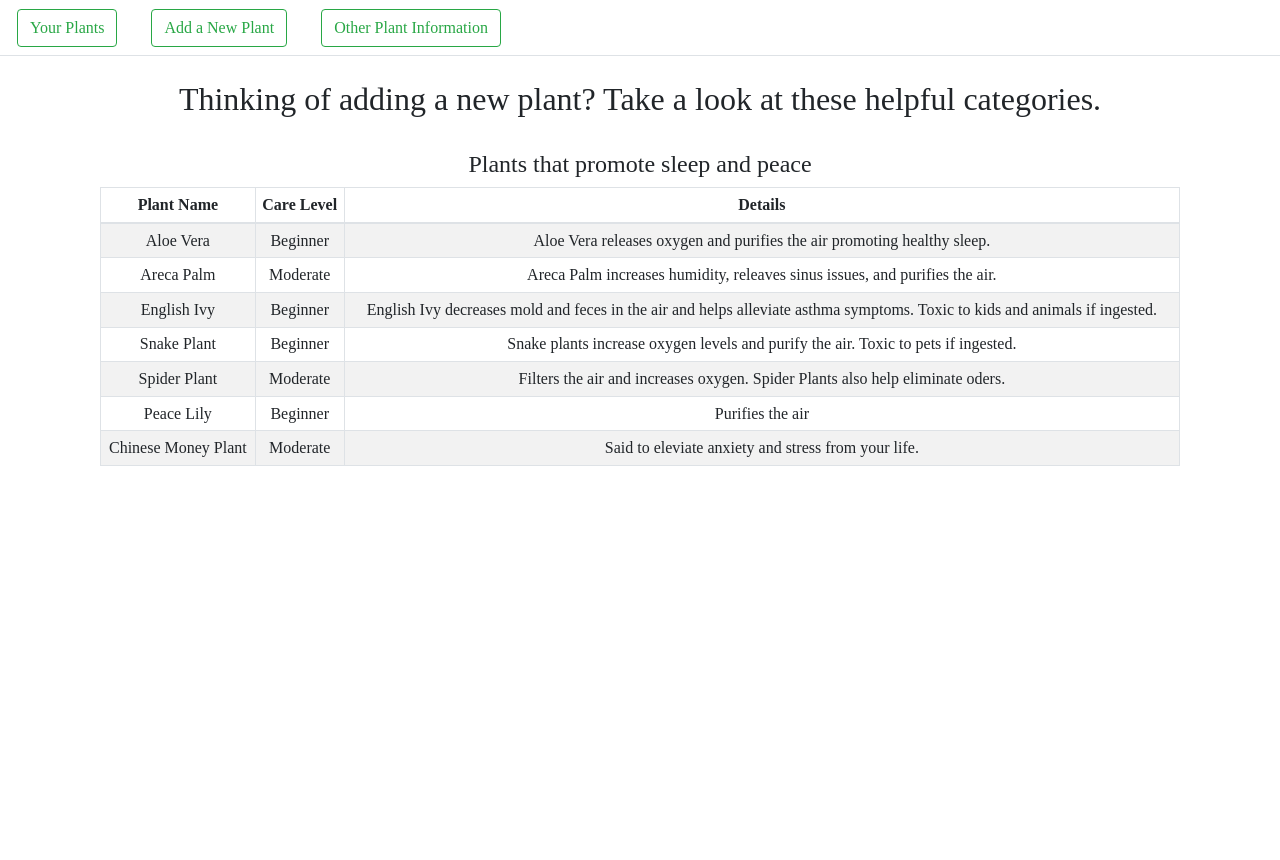
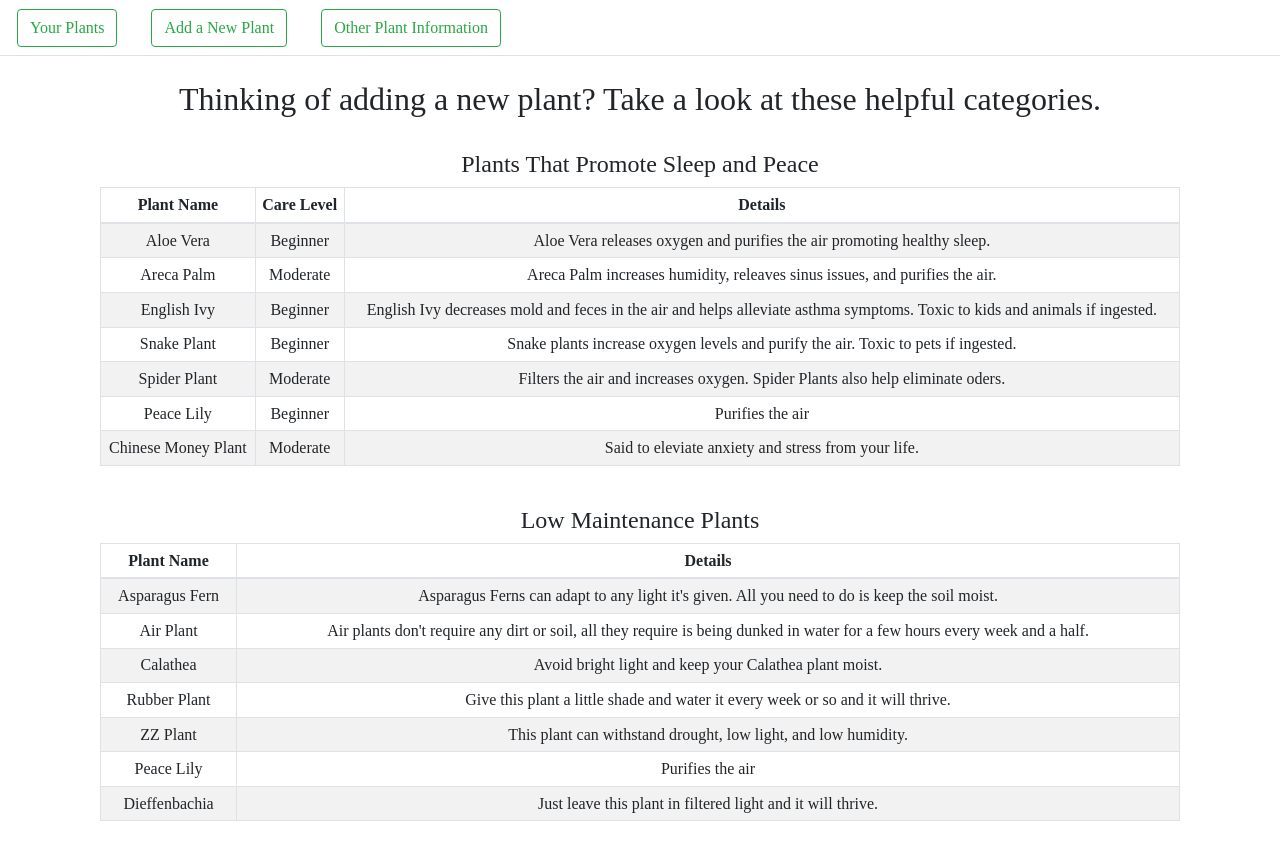
Before and after one commit to Mikelanne/growth-frontend, a React (Create React App) app: page /plants/info in a window 1280 px wide. Shown: the top 860 px of the page. Built offline with nearby package versions, Linux system fonts and the light colour scheme.

Commit message:
Adding easy plant table

```diff
--- /dev/null
+++ b/src/components/EasyPlants.js
@@ -0,0 +1,49 @@
+import Table from "react-bootstrap/table"
+
+const EasyPlants = () => {
+    return(
+        <div className="table">
+            <h4>Low Maintenance Plants</h4>
+           <Table striped bordered hover size="sm">
+                <thead>
+                    <tr>
+                        <th>Plant Name</th>
+                        <th>Details</th>
+                    </tr>
+                </thead>
+                <tbody>
+                    <tr>
+                        <td>Asparagus Fern</td>
+                        <td>Asparagus Ferns can adapt to any light it's given. All you need to do is keep the soil moist.</td>
+                    </tr>
+                    <tr>
+                        <td>Air Plant</td>
+                        <td>Air plants don't require any dirt or soil, all they require is being dunked in water for a few hours every week and a half.</td>
+                    </tr>
+                    <tr>
+                        <td>Calathea</td>
+                        <td>Avoid bright light and keep your Calathea plant moist.</td>
+                    </tr>
+                    <tr>
+                        <td>Rubber Plant</td>
+                        <td>Give this plant a little shade and water it every week or so and it will thrive.</td>
+                    </tr>
+                    <tr>
+                        <td>ZZ Plant</td>
+                        <td>This plant can withstand drought, low light, and low humidity.</td>
+                    </tr>
+                    <tr>
+                        <td>Peace Lily</td>
+                        <td>Purifies the air</td>
+                    </tr>
+                    <tr>
+                        <td>Dieffenbachia</td>
+                        <td>Just leave this plant in filtered light and it will thrive.</td>
+                    </tr>
+                </tbody>
+                </Table>
+        </div>
+    )
+}
+
+export default EasyPlants
--- a/src/components/SleepyPlants.js
+++ b/src/components/SleepyPlants.js
@@ -3,7 +3,7 @@ import Table from "react-bootstrap/table"
 const SleepyPlants = () => {
     return(
         <div className="table">
-            <h4>Plants that promote sleep and peace</h4>
+            <h4>Plants That Promote Sleep and Peace</h4>
            <Table striped bordered hover size="sm">
                 <thead>
                     <tr>
--- a/src/containers/PlantCategoryContainer.js
+++ b/src/containers/PlantCategoryContainer.js
@@ -1,4 +1,5 @@
 import { Component } from "react";
+import EasyPlants from "../components/EasyPlants";
 import NavBar from '../components/navBar'
 import SleepyPlants from "../components/SleepyPlants";
 
@@ -9,7 +10,8 @@ class PlantCategoryContainer extends Component {
             <div className="category-container">
                 <NavBar /> <br />
                 <h2>Thinking of adding a new plant? Take a look at these helpful categories.</h2><br />
-                <SleepyPlants />
+                <SleepyPlants /><br />
+                <EasyPlants />
             </div>
         )
     }
```
